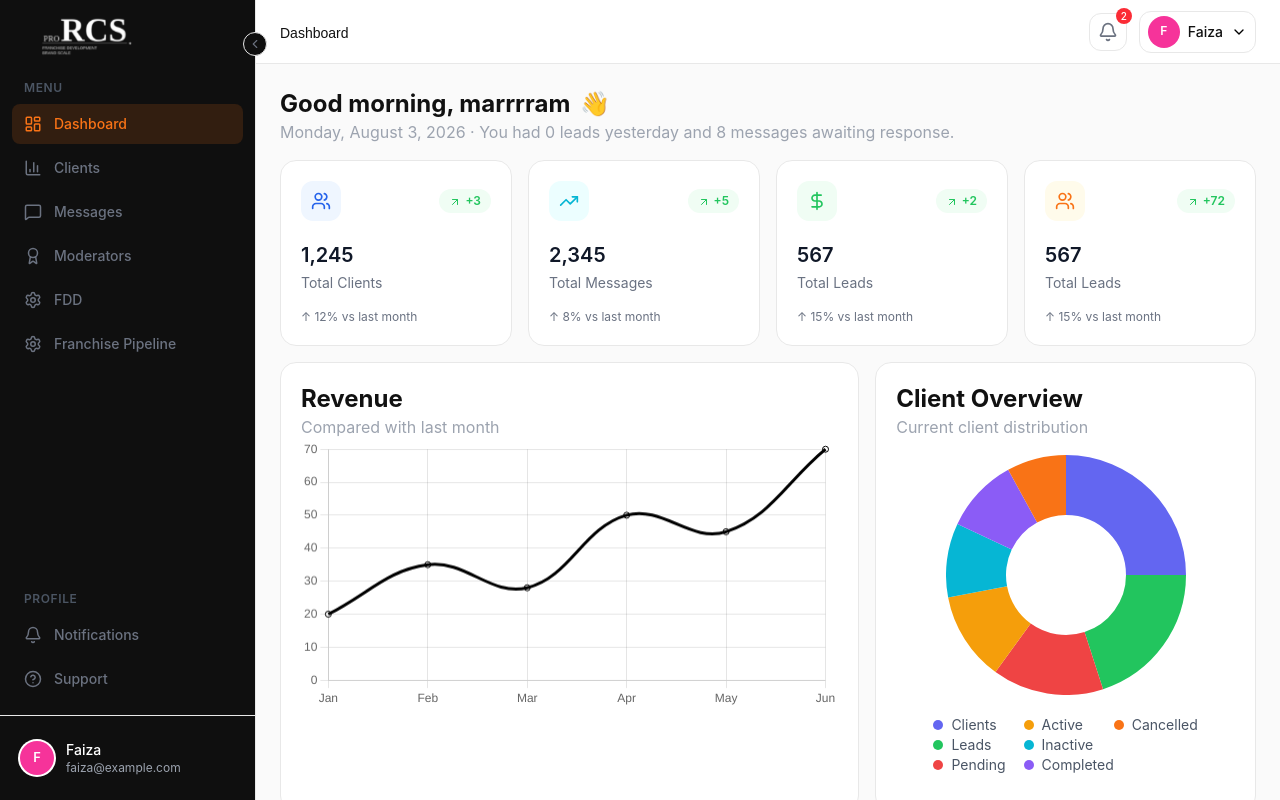
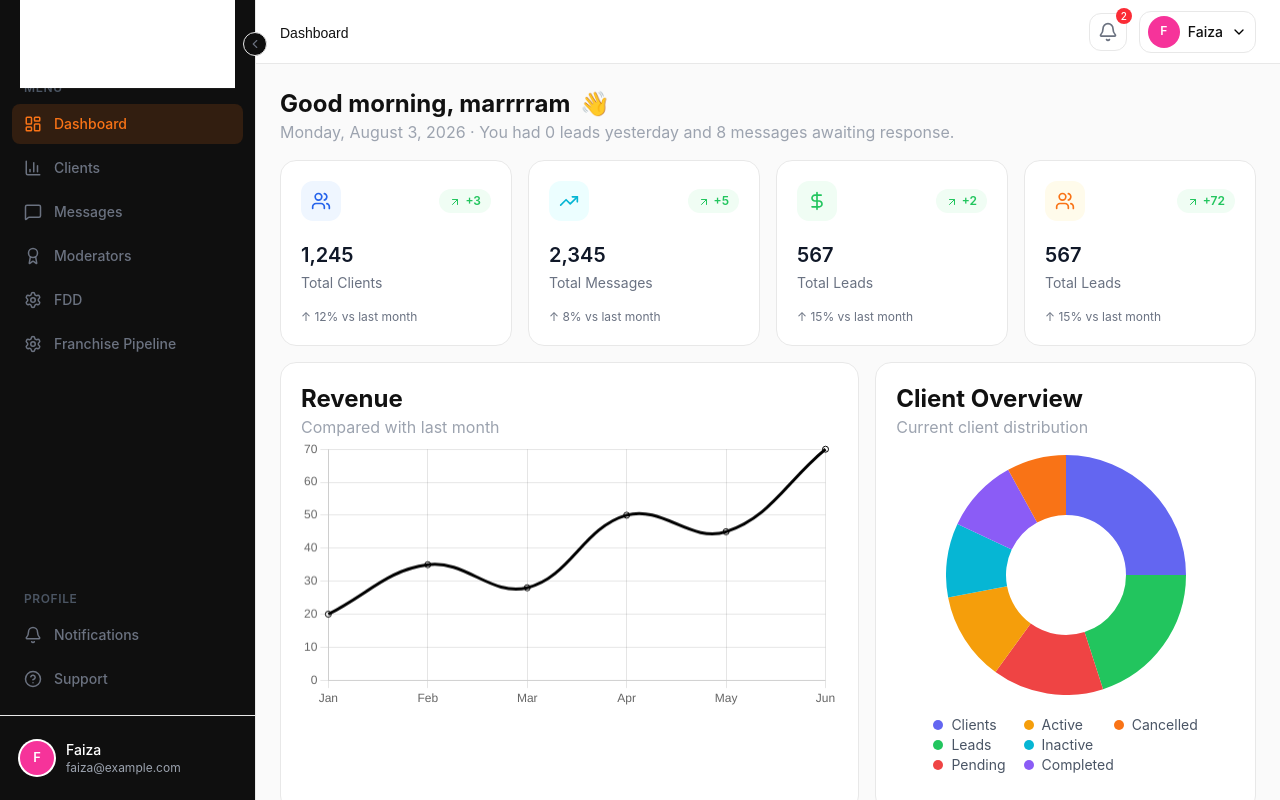
Before and after one commit to hamza-nafasat/rcs-frontend, a React (Vite) app: page /dashboard in a window 1280 px wide. Built offline with nearby package versions, Linux system fonts and the light colour scheme.

Commit message:
Logo name updated to LogoCompany

```diff
--- a/src/components/layouts/Sidebar.jsx
+++ b/src/components/layouts/Sidebar.jsx
@@ -10,7 +10,7 @@ import {
   X,
   ChevronLeft,
 } from "lucide-react";
-import Logo from "../../assets/SVGs/logo.svg";
+import LogoCompany from "../../assets/SVGs/LogoCompany.svg";
 import SidebarClosedLogo from "../../assets/SVGs/SidebarClosedLogo.svg";
 import Avatar from "../shared/Avatar";
 
@@ -94,7 +94,7 @@ const Sidebar = ({ isOpen, onClose, user, isCollapsed, onToggleCollapse }) => {
         >
           <div className="relative flex h-16 items-center">
             <img
-              src={Logo}
+              src={LogoCompany}
               alt="Logo"
               className={`h-30 transition-opacity duration-200 ${
                 isCollapsed
--- a/src/pages/auth/components/AuthBrand.jsx
+++ b/src/pages/auth/components/AuthBrand.jsx
@@ -1,5 +1,5 @@
 import AuthBackground from "../../../assets/SVGs/AuthBackground.svg";
-import Logo from "../../../assets/SVGs/Logo.svg";
+import LogoCompany from "../../../assets/SVGs/LogoCompany.svg";
 import Badge from "../../../components/shared/Badge";
 import OrangeCircleIcon from "../../../assets/SVGs/svg-components/OrangeCircleIcon";
 import OrangeBarsIcon from "../../../assets/SVGs/svg-components/OrangeBarsIcon";
@@ -92,7 +92,7 @@ const AuthBrand = ({ type = "client" }) => {
       <div className="relative mx-auto flex min-h-screen w-full max-w-2xl flex-col px-12 py-16">
         {/* Top Content */}
         <div className="flex flex-col gap-6">
-          <img src={Logo} alt="Company logo" className="w-40" />
+          <img src={LogoCompany} alt="Company logo" className="w-40" />
 
           <Badge text={content.badge} className="self-start" />
 
```
Also changed, not shown: src/assets/SVGs/LogoCompany.svg (added), src/assets/SVGs/LogoOld.svg (renamed from src/assets/SVGs/logo.svg).
